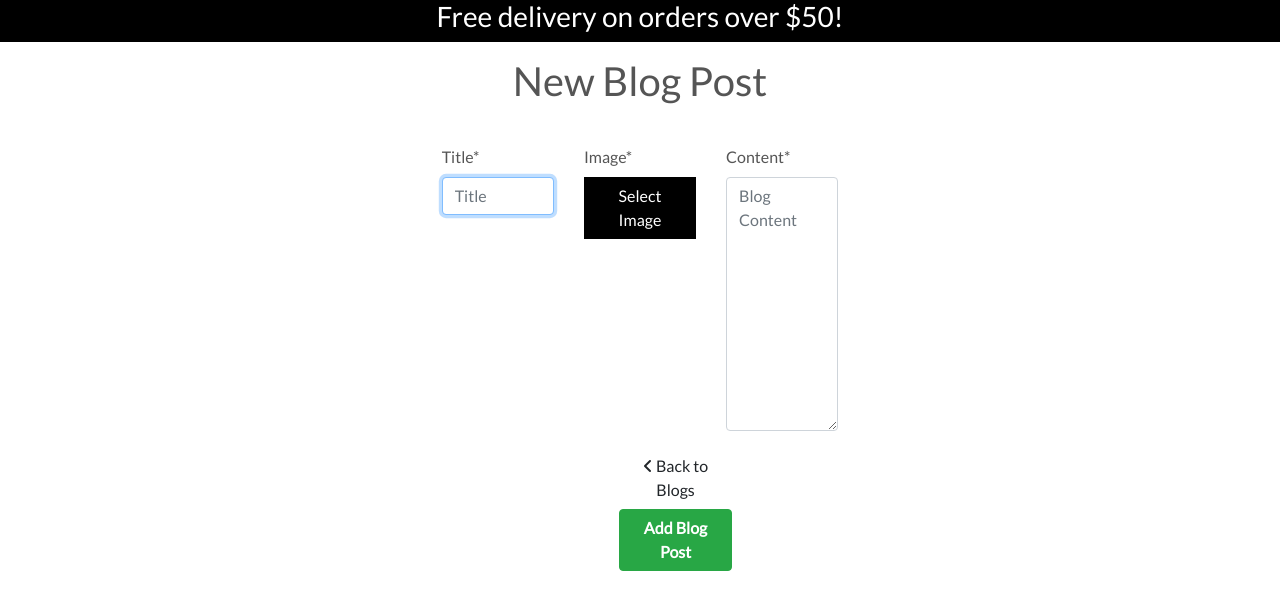
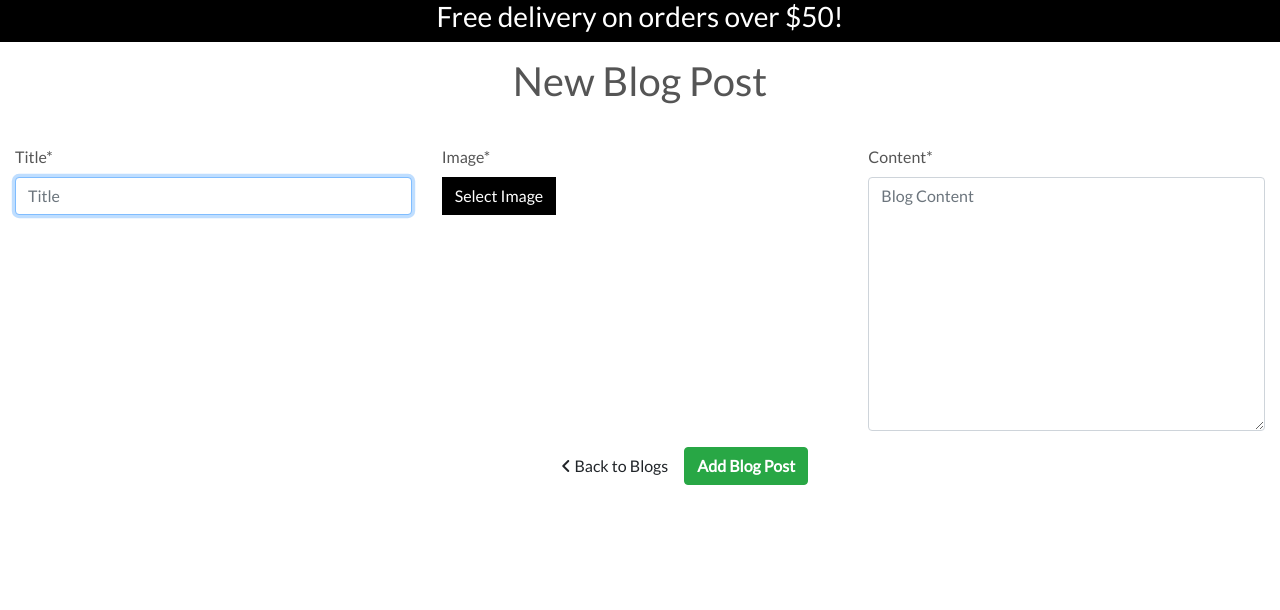
Before and after one commit to Code-Institute-Submissions/Siobhanmcc-django_JanResub, a Django app: page /blog/add_post/ in a window 1280 px wide. Shown: the part 96-706 px from the top of the page. Run offline with Django 3.2, Linux system fonts and the light colour scheme; a user stored in the database is signed in; some libraries are stand-ins or nearby versions.

Commit message:
Change blog post classes

```diff
--- a/blog/templates/blog/add_post.html
+++ b/blog/templates/blog/add_post.html
@@ -22,17 +22,17 @@
             </div>
         </div>
         <div class="row mt-4">
-        <div class="col-md-4 col-md-offset-4">
+        <div class="col-12">
         <form method="POST" action="{% url 'add_blog_post' %}" enctype="multipart/form-data" id="theform">
             {% csrf_token %}
             <div class="row blog-form">
-                <div class="col-md-4 col-md-offset-4">
+                <div class="col-sm-10 col-md-5 col-lg-4">
                     {{ form.title | as_crispy_field }}
                 </div>
-                <div class="col-md-4 col-md-offset-4">
+                <div class="col-sm-10 col-md-5 col-lg-4">
                     {{ form.image | as_crispy_field }}
                 </div>
-                <div class="col-md-4 col-md-offset-4 ">
+                <div class="col-sm-10 col-md-5 col-lg-4">
                     {{ form.content | as_crispy_field }}
                 </div>
                 <div class="col-12 col-sm-10 offset-sm-1 col-md-5 offset-md-1 col-lg-4 offset-lg-2 mb-3">
```
